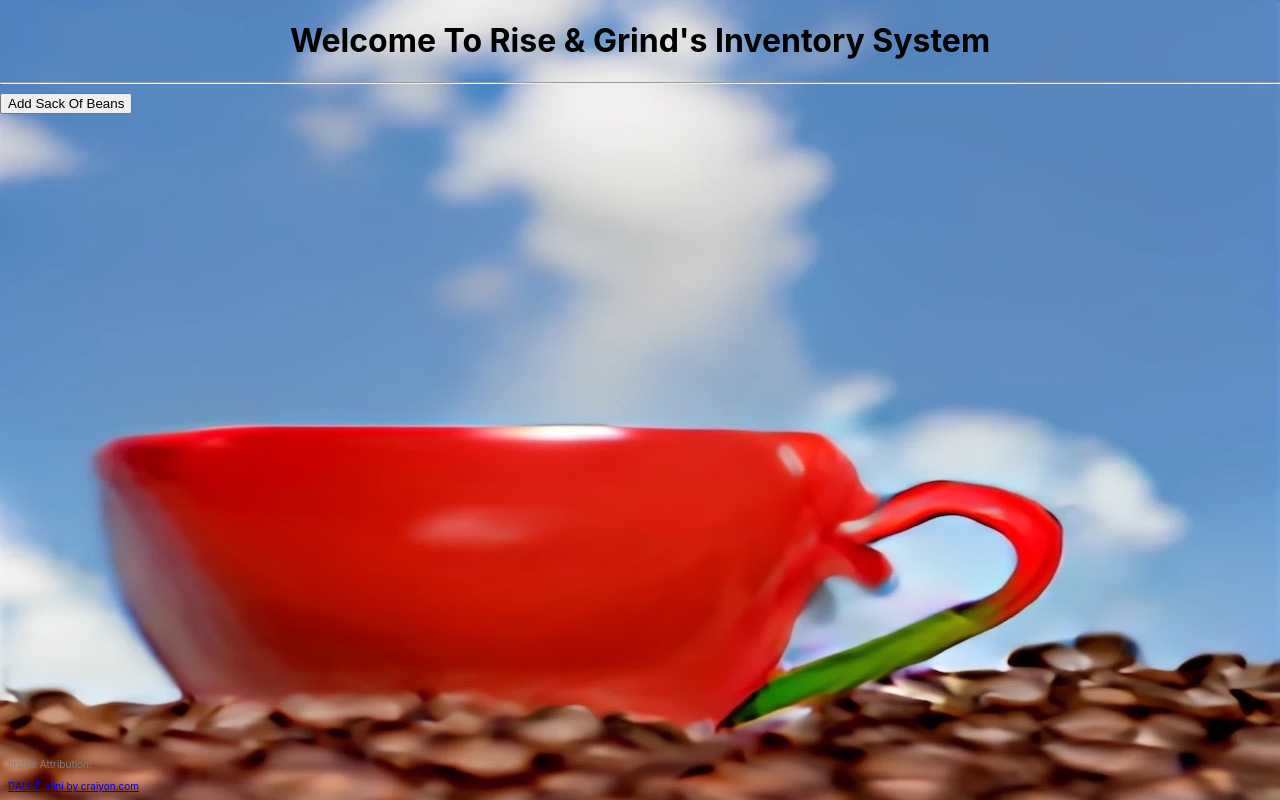
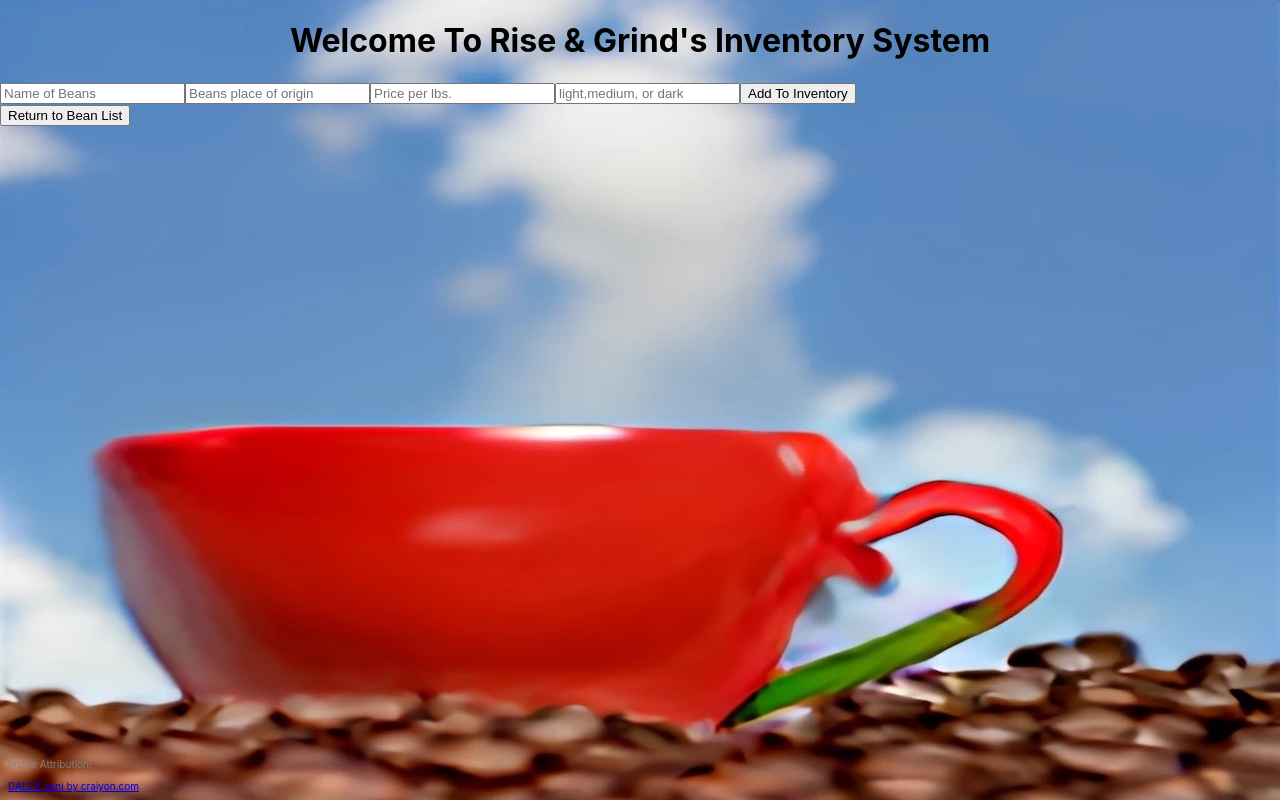
Before and after one commit to bjaitrong22/inventory-tracker, a React (Create React App) app: page / in a window 1280 px wide. Both pictures are taken after a click on the button "Add Sack Of Beans". Built offline with nearby package versions, Linux system fonts and the light colour scheme.

Commit message:
Add create function: AddSackOfBeans.

```diff
--- /dev/null
+++ b/src/Components/AddSackOfBeansForm.js
@@ -0,0 +1,30 @@
+import React from 'react';
+import PropTypes from 'prop-types';
+import { v4 } from 'uuid';
+import ReusableForm from './ReusableForm';
+
+export default function AddSackOfBeans(props) {
+  function handleAddSackOfBeansFormSubmission(event) {
+    event.preventDefault();
+    props.onAddSackOfBeansCreation({
+      name: event.target.name.value,
+      origin: event.target.origin.value,
+      price: event.target.price.value,
+      roast: event.target.roast.value,
+      quantity: 130,
+      id: v4()
+    });
+  }
+
+  return (
+    <>
+      <ReusableForm
+        formSubmissionHandler={handleAddSackOfBeansFormSubmission}
+        buttonText="Add To Inventory"/>
+    </>
+  );
+}
+
+AddSackOfBeans.propTypes = {
+  onAddSackOfBeansCreation: PropTypes.func
+};
--- a/src/Components/BeanInventoryControl.js
+++ b/src/Components/BeanInventoryControl.js
@@ -1,5 +1,6 @@
 import React from 'react';
 import BeanList from './BeanList';
+import AddSackOfBeansForm from './AddSackOfBeansForm';
 
 export default class BeanInventoryControl extends React.Component {
   constructor(props) {
@@ -11,7 +12,24 @@ export default class BeanInventoryControl extends React.Component {
   }
 
   handleClick = () => {
-    console.log("handleClick works!");
+    if (this.state.selectedTicket != null) {
+      this.setState({
+        formVisibleOnPage: false,
+        selectedSackOfBeans: null,
+      });
+    } else {
+      this.setState(prevState => ({
+        formVisibleOnPage: !prevState.formVisibleOnPage
+      }));
+    }
+  }
+
+  handleAddingAddSackOfBeansToList = (addSackOfBeans) => {
+    const newMainBeanList = this.state.mainBeanList.concat(addSackOfBeans);
+    this.setState({
+      mainBeanList: newMainBeanList,
+      formVisibleOnPage: false,
+    });
   }
 
   handleChangingSelectedSackOfBeans = (id) => {
@@ -24,9 +42,15 @@ export default class BeanInventoryControl extends React.Component {
     let button = null;
     let buttonText = null;
 
-    currentlyVisibleState = <BeanList beanList={this.state.mainBeanList} onSackOfBeansSelection={this.handleChangingSelectedSackOfBeans} />
-    buttonText = "Add Sack Of Beans";
-    button = <button onClick={this.handleClick}>{buttonText}</button>;
+    if (this.state.formVisibleOnPage) {
+      currentlyVisibleState = <AddSackOfBeansForm onAddSackOfBeansCreation={this.handleAddingAddSackOfBeansToList} />
+      buttonText = "Return to Bean List";
+      button = <button onClick={this.handleClick}>{buttonText}</button>;
+    } else {
+      currentlyVisibleState = <BeanList beanList={this.state.mainBeanList} onSackOfBeansSelection={this.handleChangingSelectedSackOfBeans} />
+      buttonText = "Add Sack Of Beans";
+      button = <button onClick={this.handleClick}>{buttonText}</button>;
+    }
 
     return (
       <>
--- a/src/Components/BeanList.js
+++ b/src/Components/BeanList.js
@@ -1,13 +1,15 @@
 import React from 'react';
 import SackOfBeans from './SackOfBeans';
 import PropTypes from 'prop-types';
+import './../beanList.css';
 
 export default function BeanList(props) {
   return (
     <>
       <hr />
       {props.beanList.map((sackOfBeans) =>
-        <SackOfBeans
+        <div id="beanList">
+          <SackOfBeans
           whenSackOfBeansClicked= {props.onSackOfBeansSelection}
           name={sackOfBeans.name}
           origin={sackOfBeans.origin}
@@ -15,6 +17,7 @@ export default function BeanList(props) {
           roast={sackOfBeans.roast}
           id={sackOfBeans.id}
           key={sackOfBeans.id}/>
+        </div>
       )}
     </>
   );
--- /dev/null
+++ b/src/Components/ReusableForm.js
@@ -0,0 +1,41 @@
+import React from 'react';
+import PropTypes from 'prop-types';
+
+export default function ReusableForm(props) {
+  return (
+    <>
+      <form onSubmit={props.formSubmissionHandler}>
+        <input
+          type='text'
+          name='name'
+          placeholder="Name of Beans"
+          required
+        />
+        <input
+          type='text'
+          name='origin'
+          placeholder='Beans place of origin'
+          required
+        />
+        <input
+        type='decimal'
+        name='price'
+        placeholder='Price per lbs.'
+        required
+        />
+        <input
+        type='text'
+        name='roast'
+        placeholder="light,medium, or dark"
+        required
+        />
+        <button type='submit'>{props.buttonText}</button>
+      </form>
+    </>
+  );
+}
+
+ReusableForm.propTypes = {
+  formSubmissionHandler: PropTypes.func,
+  buttonText: PropTypes.string
+}
--- /dev/null
+++ b/src/beanList.css
@@ -0,0 +1,3 @@
+#beanList {
+  text-align: center;
+}
```
